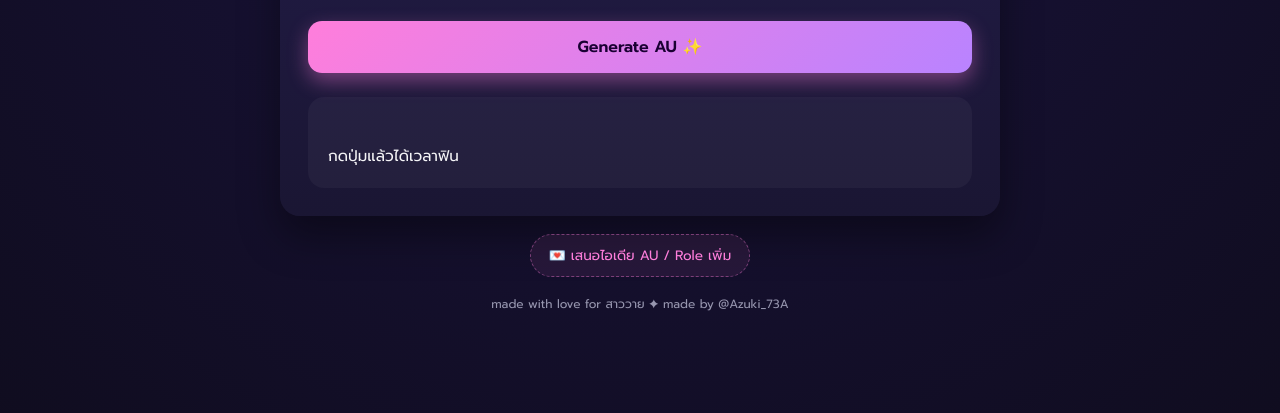
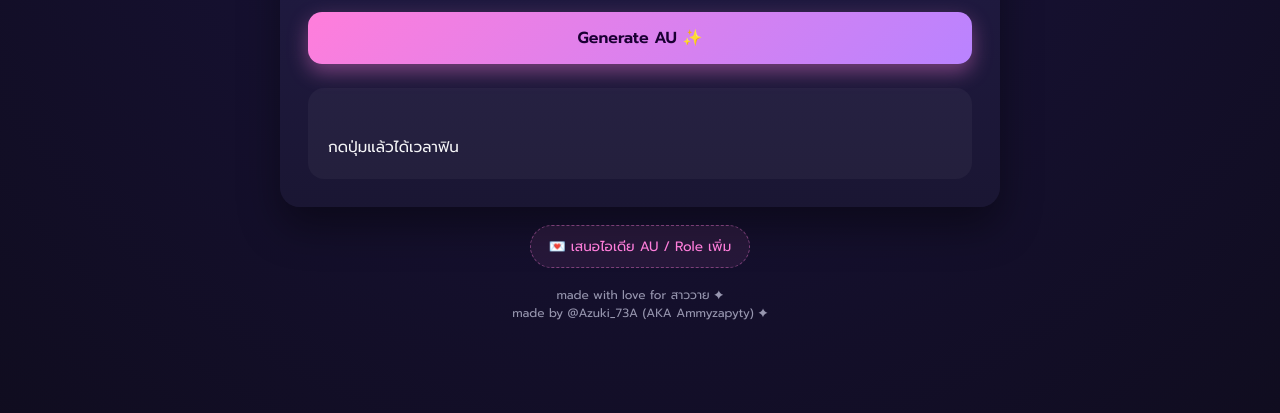
Before and after one commit to Ammyzapyty/AU-Generator, a plain HTML site: page index.html in a window 1280 px wide. Shown: the part 299-712 px from the top of the page. Drawn offline with Linux system fonts and the light colour scheme.

Commit message:
Update index.html

```diff
--- a/index.html
+++ b/index.html
@@ -43,8 +43,8 @@
             </a>
         </div>
         <footer>
-            made with love for สาววาย ✦
-            made by @Azuki_73A
+            made with love for สาววาย ✦ <br>
+            made by @Azuki_73A (AKA Ammyzapyty) ✦
         </footer>
     </div>
 
```
